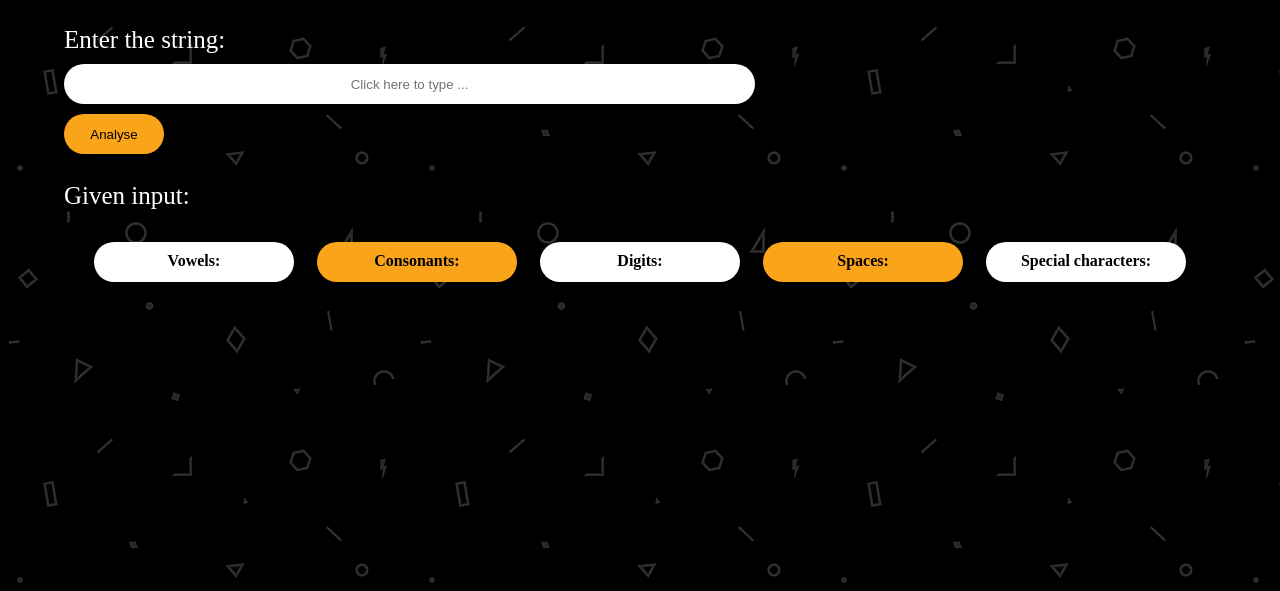
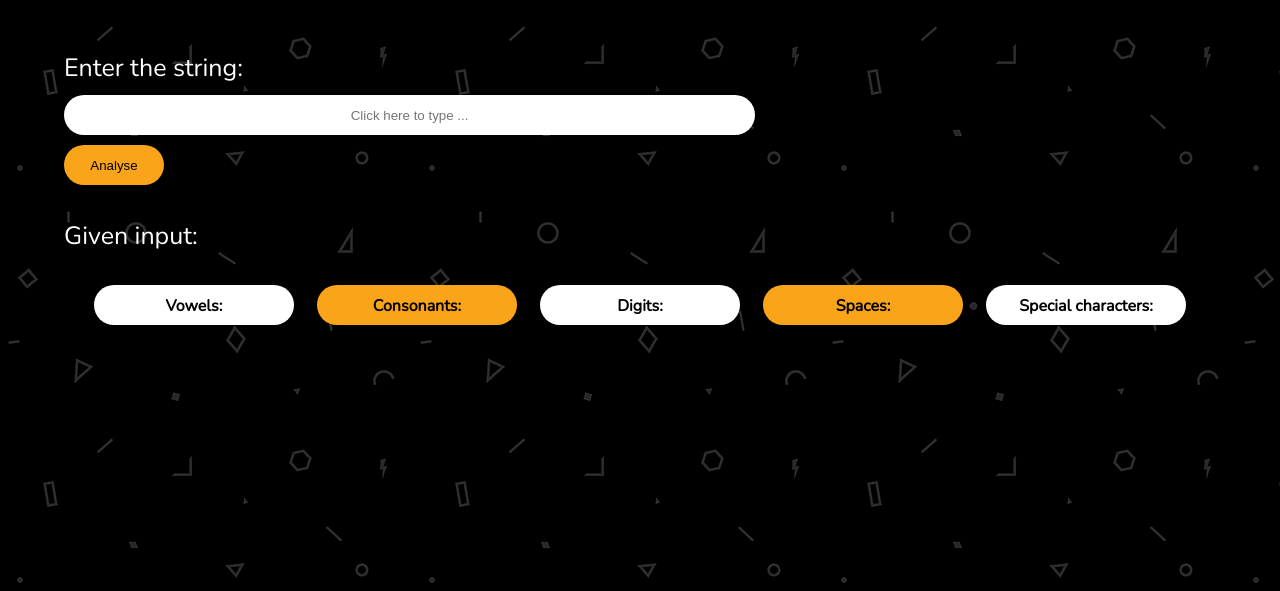
Before and after one commit to Rohan1572/string-analyzer, a plain HTML site: page index.html in a window 1280 px wide. Shown: the part 209-800 px from the top of the page. Drawn offline with nearby package versions, Linux system fonts and the light colour scheme.

Commit message:
Add files via upload

```diff
--- a/index.css
+++ b/index.css
@@ -13,6 +13,7 @@ body {
   display: flex;
   flex-direction: column;
   padding: 5%;
+  font-family: "Nunito", sans-serif;
 }
 
 .heading {
--- a/index.html
+++ b/index.html
@@ -9,7 +9,7 @@
     <link rel="icon" href="./RG logo.png">
     <link rel="stylesheet" href="./index.css">
     <link rel="preconnect" href="https://fonts.gstatic.com">
-    <link href="https://fonts.googleapis.com/css2?family=Roboto:ital,wght@0,300;1,300&display=swap" rel="stylesheet">
+    <link href="https://fonts.googleapis.com/css2?family=Nunito&display=swap" rel="stylesheet">
 </head>
 
 <body>
```
